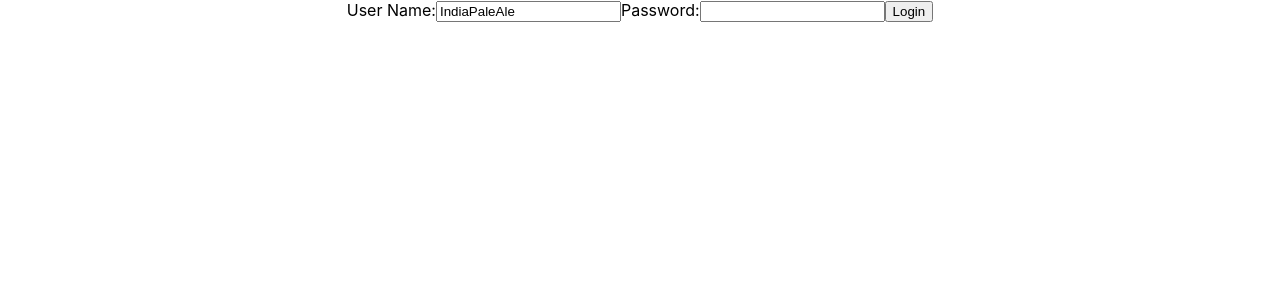
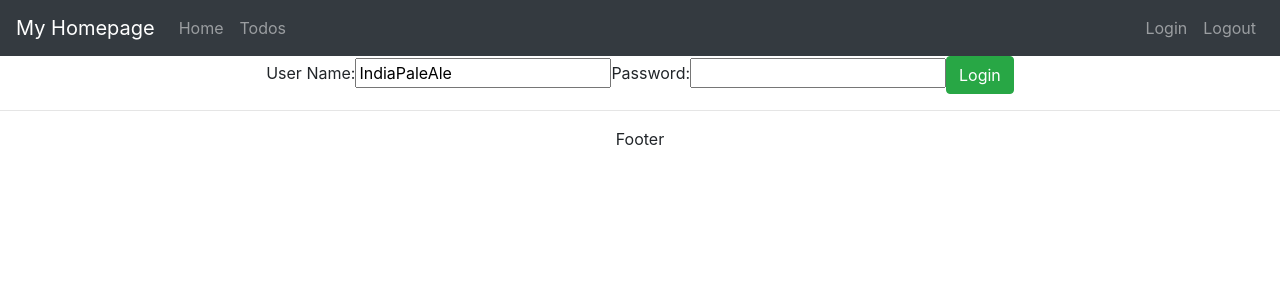
Before and after one commit to codragon2020/full-stack-with-react-and-spring-boot, a React (Create React App) app in the folder frontend/todo-app/: page / in a window 1280 px wide. Shown: the top 300 px of the page. Built offline with nearby package versions, Linux system fonts and the light colour scheme.

Commit message:
Adding Header list links and Bootstrap styling

```diff
--- a/frontend/todo-app/src/App.js
+++ b/frontend/todo-app/src/App.js
@@ -2,6 +2,7 @@
 import TodoApp from './components/todo/TodoApp';
 // import Counter from './components/counter/Counter';
 import './App.css';
+import './bootstrap.css';
 
 class App extends Component {
   render() {
--- /dev/null
+++ b/frontend/todo-app/src/bootstrap.css
@@ -0,0 +1 @@
+@import url(https://unpkg.com/bootstrap@4.1.0/dist/css/bootstrap.min.css);
--- a/frontend/todo-app/src/components/todo/TodoApp.jsx
+++ b/frontend/todo-app/src/components/todo/TodoApp.jsx
@@ -1,5 +1,5 @@
 import React, { Component } from 'react';
-import {BrowserRouter as Router, Route, Routes} from 'react-router-dom'
+import {BrowserRouter as Router, Route, Routes, Link} from 'react-router-dom'
 import withNavigation from './WithNavigation';
 import withParams from './withParams';
 
@@ -10,6 +10,7 @@
 		return (
 			<div className="TodoApp">
                 <Router>
+                    <HeaderComponent/>
                     <Routes>
                         <Route path="/" element={<LoginComponent />} />
                         <Route path="/login" element={<LoginComponentWithNavigation />}/>
@@ -17,10 +18,41 @@
                         <Route path="/todos" element={<ListTodosComponent />} />
                         <Route path="*" element={<ErrorComponent/>}/>
                     </Routes>
+                    <FooterComponent/>
                 </Router>
 			</div>
 		);
 	}
+}
+
+class HeaderComponent extends Component {
+    render() {
+        return (
+            <header>
+                <nav className="navbar navbar-expand-md navbar-dark bg-dark">
+                    <div><a href="https://jmcginthyportfolio.netlify.app/" className='navbar-brand'>My Homepage</a></div>
+                    <ul className="navbar-nav">
+                        <li><Link className='nav-link' to="/welcome/IndiaPaleAle">Home</Link></li>
+                        <li><Link className='nav-link' to="/todos">Todos</Link></li>
+                    </ul>
+                    <ul className="navbar-nav navbar-collapse justify-content-end">
+                        <li><Link className='nav-link' to="/login">Login</Link></li>
+                        <li><Link className='nav-link' to="/logout">Logout</Link></li>
+                    </ul>
+                </nav>
+            </header>
+        )
+    }
+}
+
+class FooterComponent extends Component {
+    render() {
+        return (
+            <div>
+                <hr/>Footer
+            </div>
+        )
+    }
 }
 
 class ListTodosComponent extends Component {
@@ -29,9 +61,9 @@
         this.state = {
             todos :
             [
-                {id: 1, description : 'Learn React'},
-                {id: 2, description : 'Learn Java'},
-                {id: 3, description : 'Learn Spring Boot'}
+                {id: 1, description : 'Learn React', done:false, targetDate: new Date()},
+                {id: 2, description : 'Learn Java', done:false, targetDate: new Date()},
+                {id: 3, description : 'Learn Spring Boot', done:false, targetDate: new Date()}
             ]
         }
     }
@@ -45,15 +77,18 @@
                         <tr>
                             <th>id</th>
                             <th>description</th>
+                            <th>Is Completed?</th>
+                            <th>Target Date</th>
                         </tr>
                     </thead>
                     <tbody>
                         {
                             this.state.todos.map (
                                 todo =>
-                                    <tr>
-                                        <td>{todo.id}</td>
+                                    <tr key={todo.id}>
                                         <td>{todo.description}</td>
+                                        <td>{todo.done.toString()}</td>
+                                        <td>{todo.targetDate.toString()}</td>
                                     </tr>
                             )
                         }
@@ -66,7 +101,12 @@
 
 class WelcomeComponent extends Component {
     render() {
-        return <div>Welcome to my Website {this.props.params.name}</div>
+        return (
+            <div>
+                Welcome to my Website {this.props.params.name}
+                <br/>
+                Manage your todos <Link to='/todos'>here</Link>
+            </div>)
     }
 }
 
@@ -126,7 +166,7 @@
 					value={this.state.password}
 					onChange={this.handleChange}
 				/>
-				<button onClick={this.loginClicked}>Login</button>
+				<button className="btn btn-success" onClick={this.loginClicked}>Login</button>
 			</div>
 		);
 	}
```
